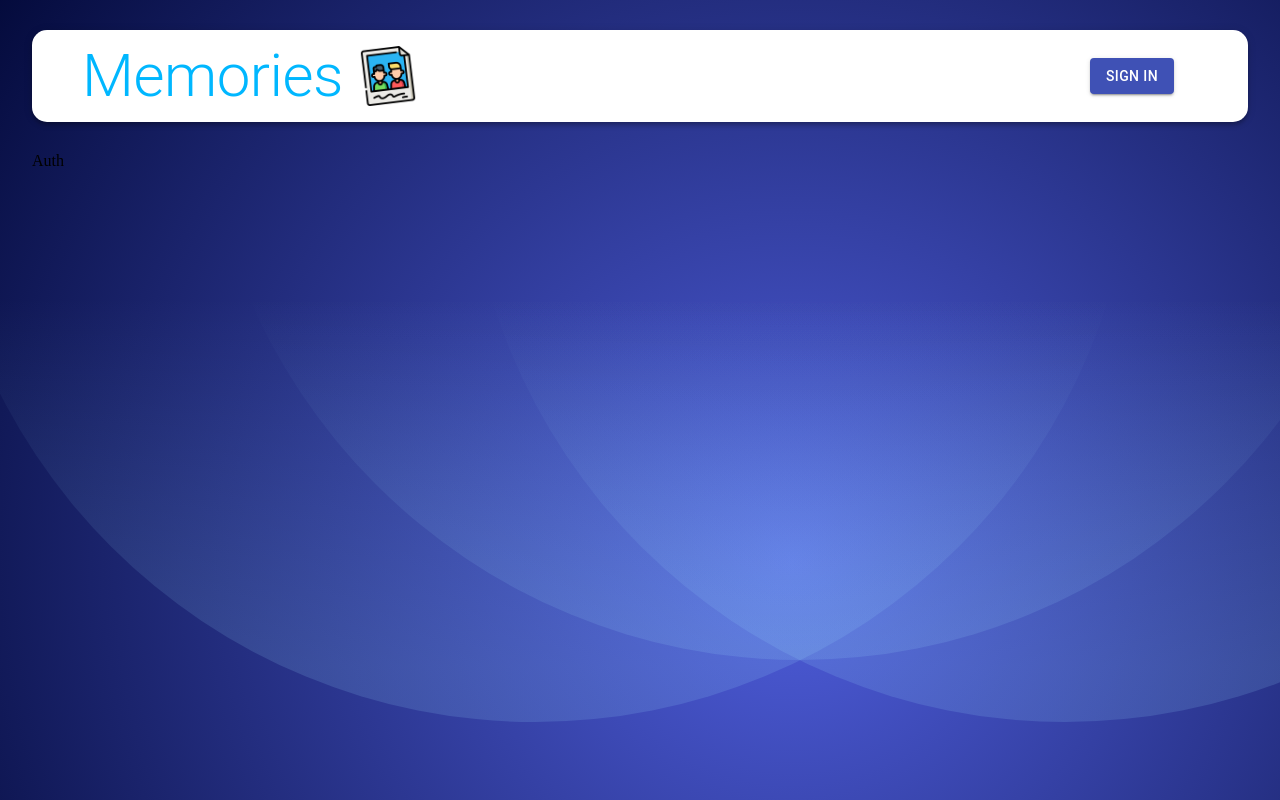
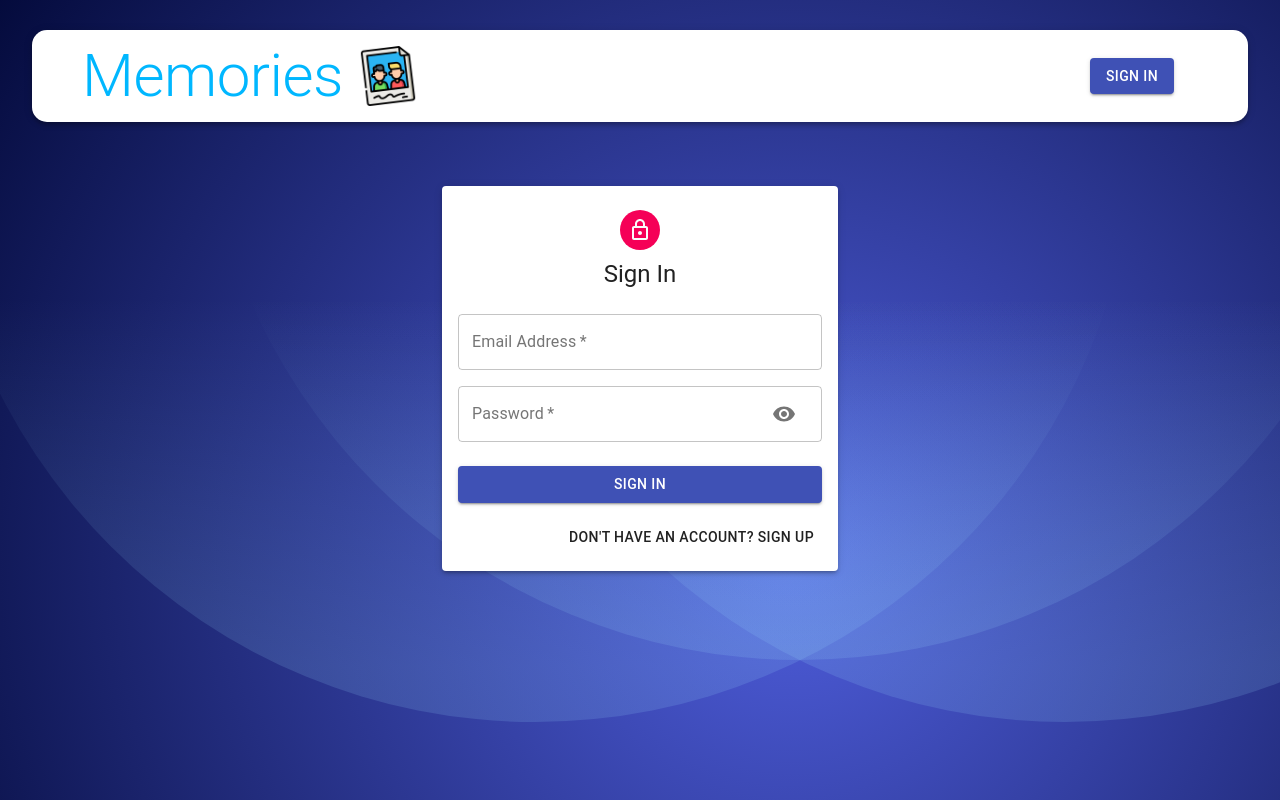
Before and after one commit to chrisarrow90/travel-log-mern, a React (Create React App) app in the folder client/: page /auth in a window 1280 px wide. Built offline with nearby package versions, Linux system fonts and the light colour scheme.

Commit message:
setup auth component to double as sign up and sign in form

```diff
--- a/client/src/components/Auth/Auth.jsx
+++ b/client/src/components/Auth/Auth.jsx
@@ -1,7 +1,89 @@
-import React from 'react'
+import React, { useState } from 'react'
+import { Avatar, Button, Paper, Grid, Typography, Container, TextField } from '@material-ui/core'
+import LockOutlinedIcon from '@material-ui/icons/LockOutlined'
+
+import Input from './Input'
+
+import useStyles from './styles'
 
 const Auth = () => {
-  return <div>Auth</div>
+  const classes = useStyles()
+  const [showPassword, setShowPassword] = useState(false)
+  const [isSignup, setIsSignup] = useState(false)
+
+  const handleSubmit = () => {
+    //
+  }
+
+  const handleChange = () => {
+    //
+  }
+
+  const handleShowPassword = () => setShowPassword((prevShowPassword) => !prevShowPassword)
+
+  const switchMode = () => {
+    setIsSignup((prevIsSignup) => !prevIsSignup)
+    setShowPassword(false)
+  }
+
+  return (
+    <Container component="main" maxWidth="xs">
+      <Paper className={classes.paper} elevation={3}>
+        <Avatar className={classes.avatar}>
+          <LockOutlinedIcon />
+        </Avatar>
+        <Typography variant="h5">{isSignup ? 'Sign Up' : 'Sign In'}</Typography>
+        <form className={classes.form} onSubmit={handleSubmit}>
+          <Grid container spacing={2}>
+            {isSignup && (
+              <>
+                <Input
+                  name="firstName"
+                  label="First Name"
+                  handleChange={handleChange}
+                  autoFocus
+                  half
+                />
+                <Input name="lastName" label="Last Name" handleChange={handleChange} half />
+              </>
+            )}
+            <Input name="email" label="Email Address" handleChange={handleChange} type="email" />
+            <Input
+              name="password"
+              label="Password"
+              handleChange={handleChange}
+              type={showPassword ? 'text' : 'password'}
+              handleShowPassword={handleShowPassword}
+            />
+            {isSignup && (
+              <Input
+                name="confirmPassword"
+                label="Repeat Password"
+                handleChange={handleChange}
+                type="password"
+              />
+            )}
+          </Grid>
+          <Button
+            className={classes.submit}
+            type="submit"
+            variant="contained"
+            color="primary"
+            fullWidth
+          >
+            {isSignup ? 'Sign Up' : 'Sign In'}
+          </Button>
+          <Grid container justify="flex-end">
+            <Grid item>
+              <Button onClick={switchMode}>
+                {isSignup ? 'Already have an account? Sign In' : "Don't have an account? Sign Up"}
+              </Button>
+            </Grid>
+          </Grid>
+        </form>
+      </Paper>
+    </Container>
+  )
 }
 
 export default Auth
--- /dev/null
+++ b/client/src/components/Auth/Input.js
@@ -0,0 +1,34 @@
+import React from 'react'
+import { TextField, Grid, InputAdornment, IconButton } from '@material-ui/core'
+import Visibility from '@material-ui/icons/Visibility'
+import VisibilityOff from '@material-ui/icons/VisibilityOff'
+
+const Input = ({ name, handleChange, label, half, autoFocus, type, handleShowPassword }) => {
+  return (
+    <Grid item xs={12} sm={half ? 6 : 12}>
+      <TextField
+        name={name}
+        variant="outlined"
+        label={label}
+        onChange={handleChange}
+        autoFocus={autoFocus}
+        type={type}
+        InputProps={
+          name === 'password' && {
+            endAdornment: (
+              <InputAdornment position="end">
+                <IconButton onClick={handleShowPassword}>
+                  {type === 'password' ? <Visibility /> : <VisibilityOff />}
+                </IconButton>
+              </InputAdornment>
+            )
+          }
+        }
+        fullWidth
+        required
+      />
+    </Grid>
+  )
+}
+
+export default Input
--- a/client/src/components/Auth/styles.js
+++ b/client/src/components/Auth/styles.js
@@ -0,0 +1,30 @@
+import { makeStyles } from '@material-ui/core/styles'
+
+export default makeStyles((theme) => ({
+  paper: {
+    marginTop: theme.spacing(8),
+    display: 'flex',
+    flexDirection: 'column',
+    alignItems: 'center',
+    padding: theme.spacing(2)
+  },
+  root: {
+    '& .MuiTextField-root': {
+      margin: theme.spacing(1)
+    }
+  },
+  avatar: {
+    margin: theme.spacing(1),
+    backgroundColor: theme.palette.secondary.main
+  },
+  form: {
+    width: '100%', // Fix IE 11 issue.
+    marginTop: theme.spacing(3)
+  },
+  submit: {
+    margin: theme.spacing(3, 0, 2)
+  },
+  googleButton: {
+    marginBottom: theme.spacing(2)
+  }
+}))
```
